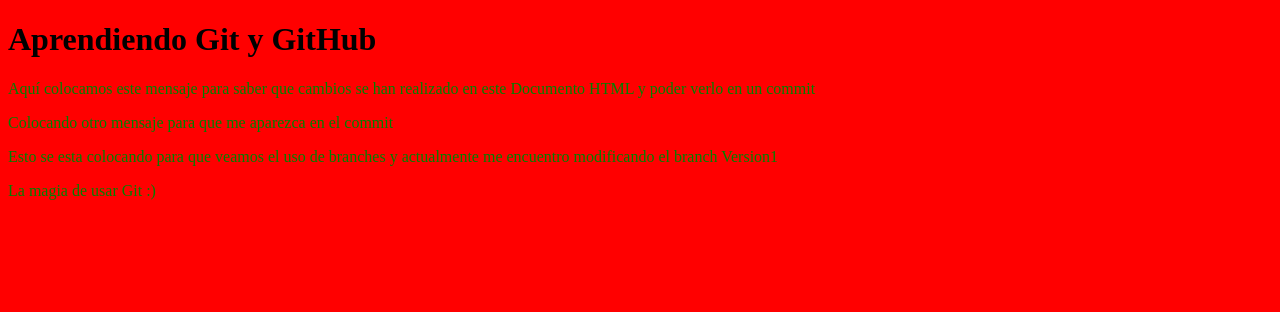
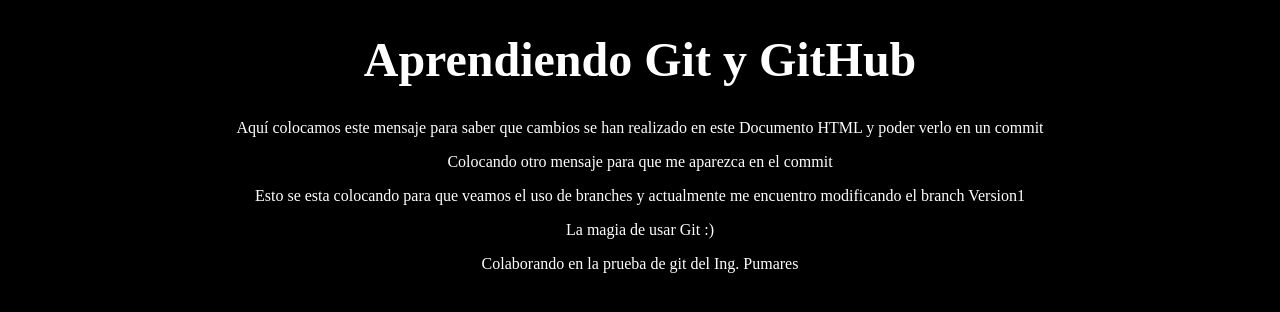
Before and after one commit to iamjonathanpumares/Prueba-git, a plain HTML site: page index.html in a window 1280 px wide. Drawn offline with Linux system fonts and the light colour scheme.

Commit message:
Cambios en el html y css del proyecto

```diff
--- a/css/styles.css
+++ b/css/styles.css
@@ -1,9 +1,17 @@
 body
 {
-	background: red;
+	text-align: center;
+	color: white;
+	background: black;
+}
+
+
+.encabezado{
+	font-size: 3em;
 }
 
 p
 {
-	color: green;
+
+	color: white;
 }
--- a/index.html
+++ b/index.html
@@ -6,10 +6,11 @@
 	<link rel="stylesheet" href="css/styles.css">
 </head>
 <body>
-	<h1>Aprendiendo Git y GitHub</h1>
+	<h1 class="encabezado">Aprendiendo Git y GitHub</h1>
 	<p>Aquí colocamos este mensaje para saber que cambios se han realizado en este Documento HTML y poder verlo en un commit</p>
 	<p>Colocando otro mensaje para que me aparezca en el commit</p>
 	<p>Esto se esta colocando para que veamos el uso de branches y actualmente me encuentro modificando el branch Version1</p>
 	<p>La magia de usar Git :)</p>
+	<p>Colaborando en la prueba de git del Ing. Pumares</p>
 </body>
 </html>
```
